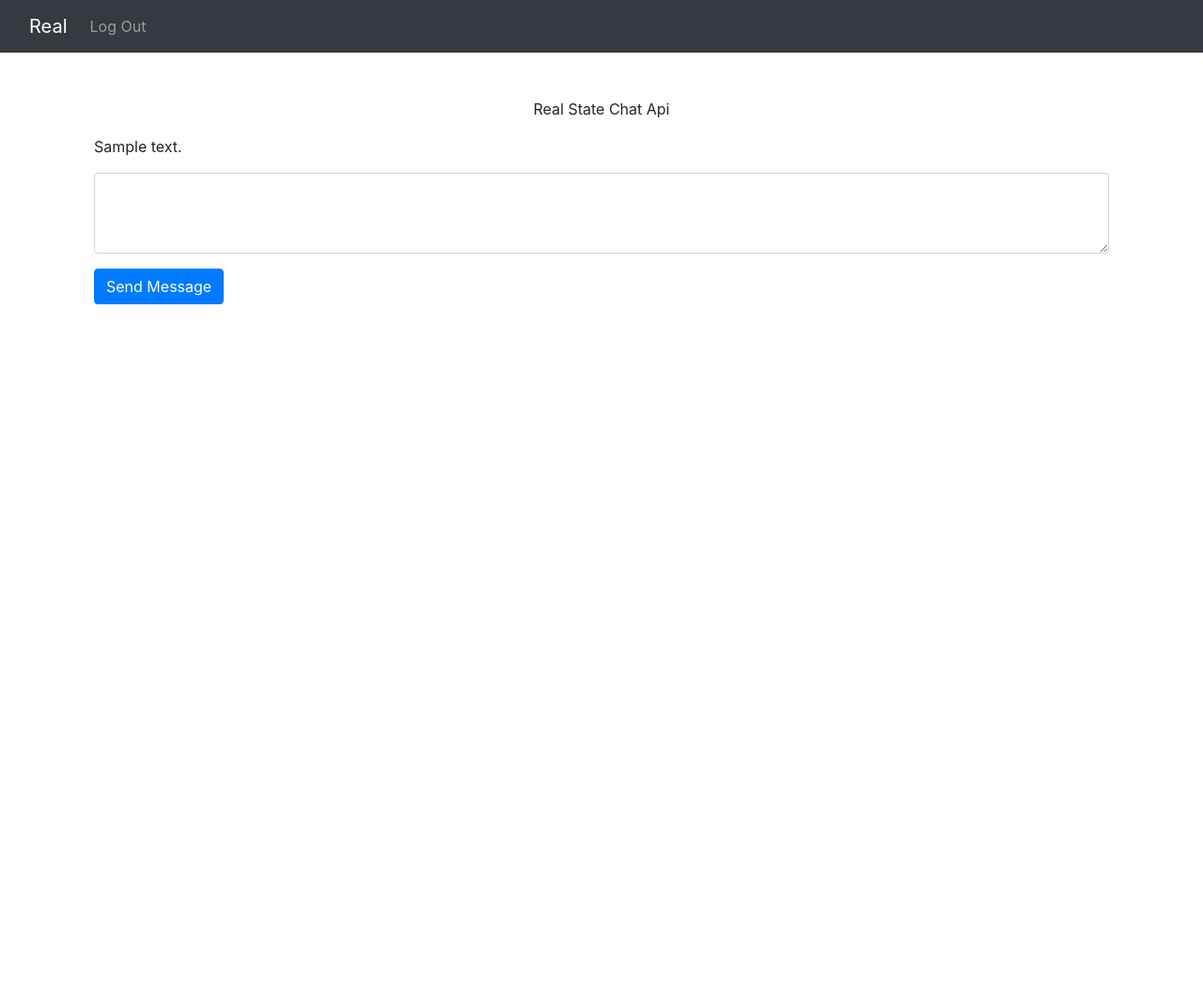
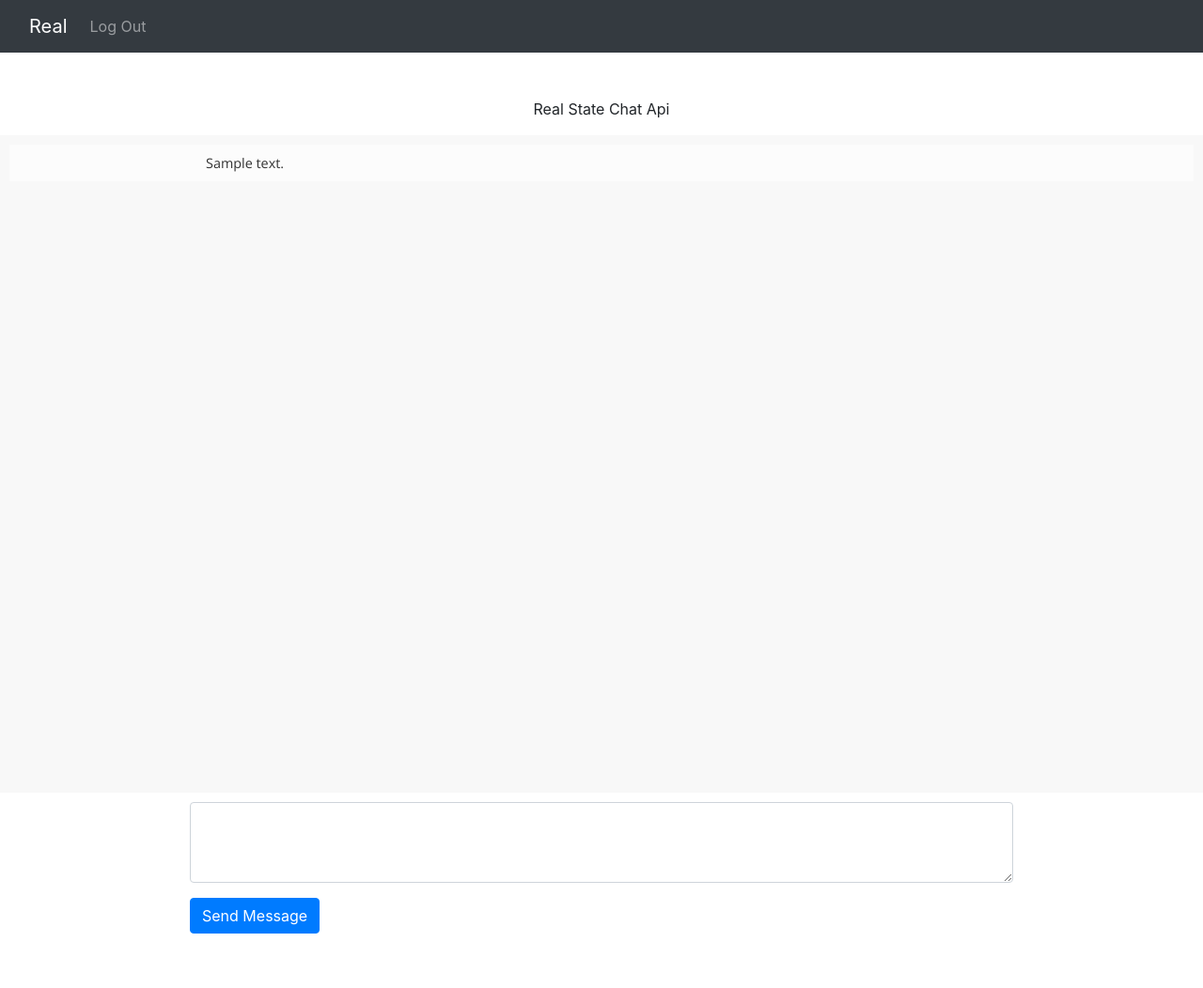
Before and after one commit to JhonRobert20/real-state, a Django app: template real_state/chats/templates/chat.html in a window 1280 px wide. Shown: the whole page at 94% size. Before the commit the page ends 324 px from the top, so only its background shows below. Run offline with Django 4.2, Linux system fonts and the light colour scheme; a user stored in the database is signed in; tables that the repository leaves empty hold one stand-in row (values such as "Sample post"); the template is opened without the code that fills it: most values are stand-ins (such as "Sample title", 1, 10 or a date in 2020); some libraries are stand-ins or nearby versions.

Commit message:
refactor: adjust the templates

```diff
--- a/real_state/chats/templates/chat.html
+++ b/real_state/chats/templates/chat.html
@@ -4,15 +4,16 @@
 {% block content %}
 
 {% load crispy_forms_tags %}
-<div class="container py-5">
+{% load static %}
+<div class="container-custom py-5">
 	{% if user.is_authenticated %}
 
-	<p class="text-center">Real State Chat Api</p>
+	<p class="text-center queso">Real State Chat Api</p>
 	<div id="message-container">
         {% for content in content_messages %}
-            <div>
-                <p>{{ content }}</p>
-            </div>
+			<div class="{% if content.assistant %}bot-background{% else %}user-background{% endif %}">
+				<p class="message">{{ content.content }}</p>
+			</div>
         {% endfor %}
     </div>
 
@@ -24,10 +25,17 @@
 		<button type="submit" class="btn btn-primary">Send Message</button>
 	</form>
 	<script>
-        function addMessageToDOM(content) {
+        function addMessageToDOM(content, assistant=false) {
             let messageContainer = document.getElementById("message-container");
+
             let newMessage = document.createElement("div");
-            let newMessageContent = document.createElement("p");
+			let newMessageContent = document.createElement("p");
+
+			let backgroundClass = assistant ? "bot-background" : "user-background";
+
+			newMessage.classList.add(backgroundClass);
+			newMessageContent.classList.add("message");
+
             newMessageContent.textContent = content;
             newMessage.appendChild(newMessageContent);
             messageContainer.appendChild(newMessage);
@@ -37,6 +45,8 @@
             event.preventDefault();
             let messageInput = document.querySelector("#new-message-form textarea[name='content']");
             let userMessage = messageInput.value;
+			addMessageToDOM(userMessage, false);
+
 
             let xhr = new XMLHttpRequest();
             xhr.open("POST", "{% url 'new_message' %}");
@@ -48,8 +58,7 @@
                     let botMessage = response_data.message;
 
                     // Add user and bot messages to the DOM
-                    addMessageToDOM(userMessage);
-                    addMessageToDOM(botMessage);
+                    addMessageToDOM(botMessage, true);
                 }
             };
             xhr.send(JSON.stringify({ content: userMessage, chat_id: "{{ chat_id }}" }));
--- a/real_state/real_state/templates/base.html
+++ b/real_state/real_state/templates/base.html
@@ -1,10 +1,12 @@
 <!DOCTYPE html>
+{%load static%}
 <html>
   <head>
     <meta charset="utf-8">
     <meta name="viewport" content="width=device-width, initial-scale=1.0">
     <!--Bootstrap CSS-->
     <link rel="stylesheet" href="https://stackpath.bootstrapcdn.com/bootstrap/4.4.1/css/bootstrap.min.css" integrity="sha384-Vkoo8x4CGsO3+Hhxv8T/Q5PaXtkKtu6ug5TOeNV6gBiFeWPGFN9MuhOf23Q9Ifjh" crossorigin="anonymous">
+    {% block styles %} <link rel="stylesheet" type="text/css" href="{% static 'css/styles.css' %}">{% endblock %}
     <title>{% block title %}Real Estate{% endblock %}</title>
   </head>
 
@@ -33,6 +35,7 @@
       </div>
     </div>
   </nav>
+  {% block content %}
     <div class="container">
         {% if messages %}
             {% for message in messages %}
@@ -41,8 +44,8 @@
                 </div>
             {% endfor %}
         {% endif %}
-    {% block content %}
+    </div>
   {% endblock content %}
-  </div>
+
 </body>
 </html>
```
Lines whose indentation alone changed are shown as unchanged.
